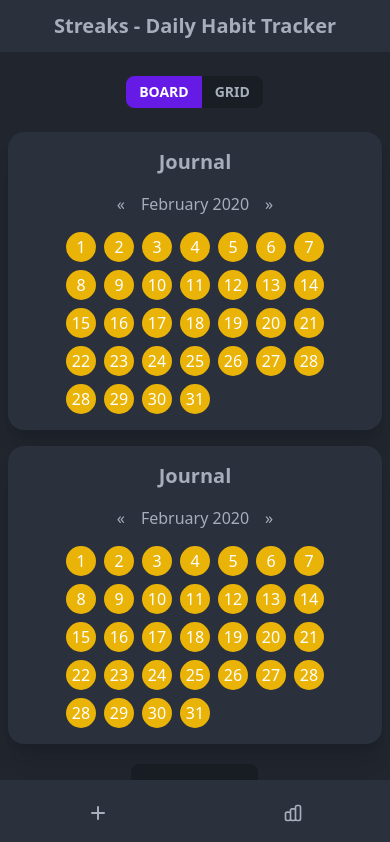
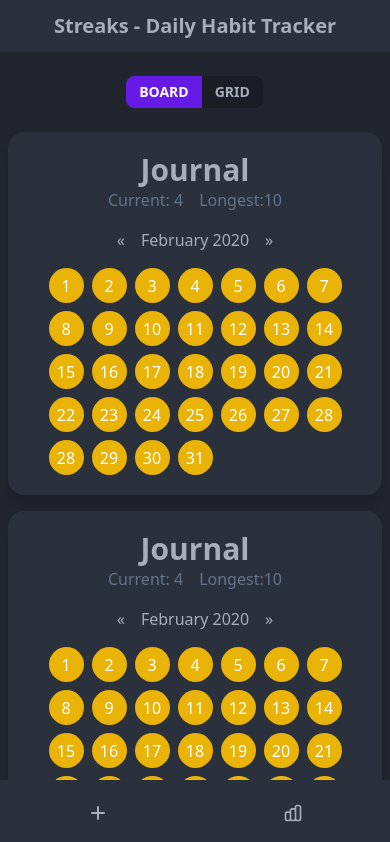
Before and after one commit to kcereno/streaks-habit-tracker, a React (Create React App) app: page / in a window 390 px wide. Shown: the top 842 px of the page. Built offline with nearby package versions, Linux system fonts and the light colour scheme.

Commit message:
Finish HabitGridItem responsiveness to mobile-large

```diff
--- a/src/components/HabitGrid/HabitGrid.tsx
+++ b/src/components/HabitGrid/HabitGrid.tsx
@@ -9,7 +9,7 @@ import HabitGridItem from '../HabitGridItem/HabitGridItem';
 function HabitGrid() {
   return (
     <div className="" data-testid="HabitGridView">
-      <div className="habit-grid-container  flex flex-wrap gap-4">
+      <div className="habit-grid-container flex flex-wrap gap-4">
         <HabitGridItem />
         <HabitGridItem />
       </div>
--- a/src/components/HabitGridItem/HabitGridItem.tsx
+++ b/src/components/HabitGridItem/HabitGridItem.tsx
@@ -9,10 +9,14 @@ function HabitGridItem() {
   return (
     <div className="card card-compact w-full bg-base-100 shadow-xl mx-2 ">
       {/* Content Container */}
-      <div className="p-4">
-        <h2 className="font-bold text-xl text-center">Journal</h2>
+      <div className="py-5">
+        <h2 className="font-bold text-3xl text-center">Journal</h2>
+        <div className="flex justify-center gap-4 text-slate-500">
+          <p>Current: 4</p>
+          <p>Longest:10</p>
+        </div>
         {/* Grid Dates */}
-        <div className="mt-4">
+        <div className="mt-4 ">
           {/* Calendar Controls */}
           <div className="flex justify-center gap-4">
             <button className="">«</button>
@@ -26,7 +30,7 @@ function HabitGridItem() {
                 {days
                   .filter((day) => day >= 1 && day <= 7)
                   .map((day) => (
-                    <h1 className="flex items-center justify-center rounded-full  p-1 bg-yellow-500 w-[30px] h-[30px] ">
+                    <h1 className="flex items-center justify-center rounded-full  p-1 bg-yellow-500 w-[30px] h-[30px] mobile-medium:w-[35px] mobile-medium:h-[35px] mobile-large:w-[40px] mobile-large:h-[40px]">
                       {day}
                     </h1>
                   ))}
@@ -35,7 +39,7 @@ function HabitGridItem() {
                 {days
                   .filter((day) => day >= 8 && day <= 14)
                   .map((day) => (
-                    <h1 className="flex items-center justify-center rounded-full p-1.5 bg-yellow-500  text-center w-[30px] h-[30px] ">
+                    <h1 className="flex items-center justify-center rounded-full p-1.5 bg-yellow-500  text-center w-[30px] h-[30px] mobile-medium:w-[35px] mobile-medium:h-[35px] mobile-large:w-[40px] mobile-large:h-[40px">
                       {day}
                     </h1>
                   ))}
@@ -44,7 +48,7 @@ function HabitGridItem() {
                 {days
                   .filter((day) => day >= 15 && day <= 21)
                   .map((day) => (
-                    <h1 className="flex items-center justify-center rounded-full p-1.5 bg-yellow-500  text-center w-[30px] h-[30px] ">
+                    <h1 className="flex items-center justify-center rounded-full p-1.5 bg-yellow-500  text-center w-[30px] h-[30px] mobile-medium:w-[35px] mobile-medium:h-[35px] mobile-large:w-[40px] mobile-large:h-[40px">
                       {day}
                     </h1>
                   ))}
@@ -53,7 +57,7 @@ function HabitGridItem() {
                 {days
                   .filter((day) => day >= 22 && day <= 28)
                   .map((day) => (
-                    <h1 className="flex items-center justify-center rounded-full p-1.5 bg-yellow-500  text-center w-[30px] h-[30px] ">
+                    <h1 className="flex items-center justify-center rounded-full p-1.5 bg-yellow-500  text-center w-[30px] h-[30px] mobile-medium:w-[35px] mobile-medium:h-[35px] mobile-large:w-[40px] mobile-large:h-[40px">
                       {day}
                     </h1>
                   ))}
@@ -62,7 +66,7 @@ function HabitGridItem() {
                 {days.map((day) => {
                   if (day >= 28) {
                     return (
-                      <h1 className="flex items-center justify-center rounded-full p-1.5 bg-yellow-500 text-center w-[30px] h-[30px] ">
+                      <h1 className="flex items-center justify-center rounded-full p-1.5 bg-yellow-500 text-center w-[30px] h-[30px] mobile-medium:w-[35px] mobile-medium:h-[35px] mobile-large:w-[40px] mobile-large:h-[40px">
                         {day}
                       </h1>
                     );
--- a/tailwind.config.js
+++ b/tailwind.config.js
@@ -3,7 +3,9 @@ module.exports = {
   content: ['./src/**/*.{js,jsx,ts,tsx}'],
   theme: {
     screens: {
-      tablet: '425px',
+      'mobile-medium': '375px',
+      'mobile-large': '425px',
+      tablet: '426px',
     },
     extend: {},
   },
```
